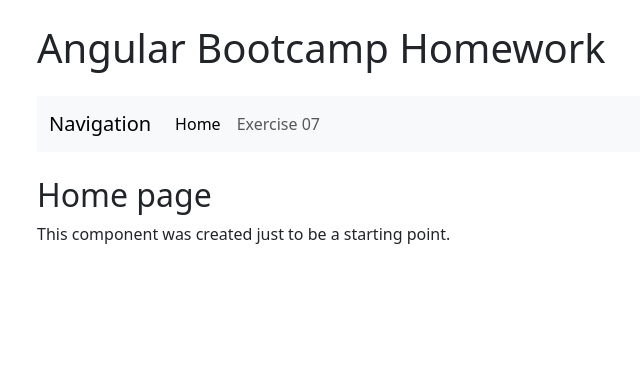
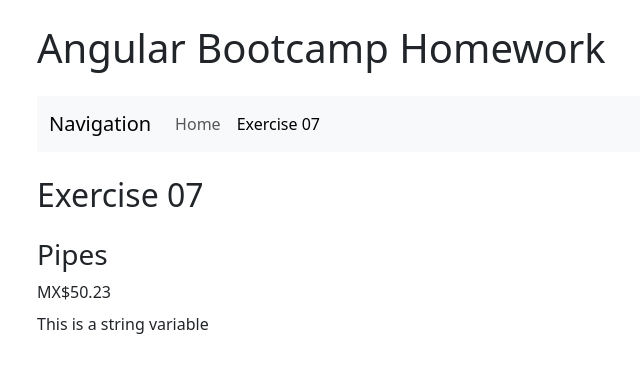
Before and after one commit to jorgeramos2068/angular-bootcamp-homework, an Angular app: page /pipes-exercise in a window 1280 px wide. Before the commit this address led to /. Shown: the top 372 px of the page, without its empty margins (45-685 px from the left). Built offline with nearby package versions, Linux system fonts and the light colour scheme.

Commit message:
fix: Solve feedback comments

```diff
--- a/src/app/app-routing.module.ts
+++ b/src/app/app-routing.module.ts
@@ -2,7 +2,7 @@
 import { RouterModule, Routes } from '@angular/router';
 
 import { HomepageComponent } from './components/homepage/homepage.component';
-import { Exercise07Component } from './components/exercise-07/exercise-07.component';
+import { PipesExerciseComponent } from './components/pipes-exercise/pipes-exercise.component';
 
 const routes: Routes = [
   {
@@ -11,8 +11,8 @@
     pathMatch: 'full',
   },
   {
-    path: 'exercise-07',
-    component: Exercise07Component,
+    path: 'pipes-exercise',
+    component: PipesExerciseComponent,
     pathMatch: 'full',
   },
   {
--- a/src/app/app.module.ts
+++ b/src/app/app.module.ts
@@ -5,7 +5,7 @@
 import { AppComponent } from './app.component';
 import { HomepageComponent } from './components/homepage/homepage.component';
 import { NavbarComponent } from './components/navbar/navbar.component';
-import { Exercise07Component } from './components/exercise-07/exercise-07.component';
+import { PipesExerciseComponent } from './components/pipes-exercise/pipes-exercise.component';
 import { CapitalizePipe } from './pipes/capitalize.pipe';
 
 @NgModule({
@@ -13,7 +13,7 @@
     AppComponent,
     HomepageComponent,
     NavbarComponent,
-    Exercise07Component,
+    PipesExerciseComponent,
     CapitalizePipe,
   ],
   imports: [BrowserModule, AppRoutingModule],
--- a/src/app/components/navbar/navbar.component.html
+++ b/src/app/components/navbar/navbar.component.html
@@ -27,7 +27,7 @@
         <li class="nav-item">
           <a
             class="nav-link"
-            routerLink="/exercise-07"
+            routerLink="/pipes-exercise"
             routerLinkActive="active"
             [routerLinkActiveOptions]="{ exact: true }"
           >
--- a/src/app/components/exercise-07/exercise-07.component.ts
+++ b/src/app/components/pipes-exercise/pipes-exercise.component.ts
@@ -1,10 +1,10 @@
 import { Component } from '@angular/core';
 
 @Component({
-  selector: 'app-exercise-07',
-  templateUrl: './exercise-07.component.html',
+  selector: 'app-pipes-exercise',
+  templateUrl: './pipes-exercise.component.html',
 })
-export class Exercise07Component {
+export class PipesExerciseComponent {
   protected numericValue: number = 50.23;
   protected stringValue: string = 'tHIs iS A strIng vARiabLe';
 }
```
Also changed, not shown: src/app/components/pipes-exercise/pipes-exercise.component.html (renamed from src/app/components/exercise-07/exercise-07.component.html).
